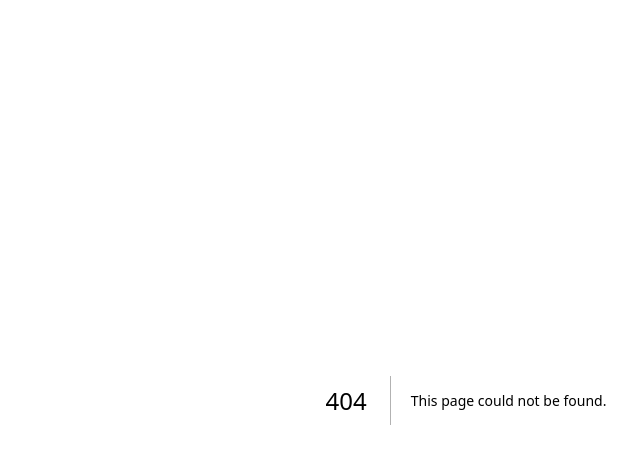
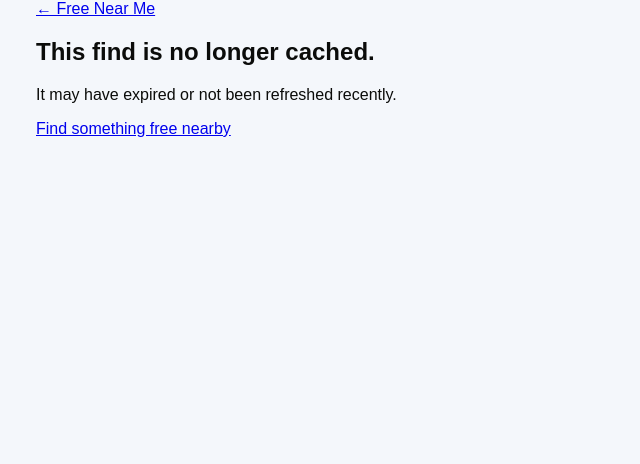
Before and after one commit to tjohn2/freenearme, a Next.js app: page /find/1 in a window 1280 px wide. Before the commit this address had no page. Shown: the top 464 px of the page, without its empty margins (174-814 px from the left). Built offline with nearby package versions, Linux system fonts and the light colour scheme; no server answers; the database is empty.

Commit message:
Add shareable SEO-friendly listing detail pages

```diff
--- /dev/null
+++ b/app/find/[id]/page.tsx
@@ -0,0 +1,15 @@
+import {createClient} from "@supabase/supabase-js";
+import type {Metadata} from "next";
+import Link from "next/link";
+const url=process.env.NEXT_PUBLIC_SUPABASE_URL||"https://pixlqytdhgxcfgagwijy.supabase.co";
+const key=process.env.NEXT_PUBLIC_SUPABASE_ANON_KEY||"sb_publishable_twXglFUicR3kgQ3fTO3pJA_Ji3qwIwm";
+async function getItem(id:string){const db=createClient(url,key);const{data}=await db.from("listing_cache").select("item").eq("id",id).maybeSingle();return data?.item||null}
+export async function generateMetadata({params}:{params:Promise<{id:string}>}):Promise<Metadata>{const{id}=await params;const x=await getItem(decodeURIComponent(id));return x?{title:x.title+" | Free Near Me",description:x.description||("See "+x.title+" on Free Near Me.")}:{title:"Free Near Me"}}
+export default async function FindPage({params}:{params:Promise<{id:string}>}){
+  const{id}=await params;const x=await getItem(decodeURIComponent(id));
+  if(!x)return <main className="detailPage"><Link href="/">← Free Near Me</Link><section className="detailHero"><h1>This find is no longer cached.</h1><p>It may have expired or not been refreshed recently.</p><Link className="detailPrimary" href="/">Find something free nearby</Link></section></main>;
+  const directions=Number.isFinite(Number(x.latitude))&&Number.isFinite(Number(x.longitude))?"https://www.google.com/maps/dir/?api=1&destination="+x.latitude+","+x.longitude:null;
+  const free=x.free_type==="deal"?"DEAL":x.free_type==="signup"?"FREE · SIGNUP":x.free_type==="eligible"?"FREE · ELIGIBLE":x.free_type==="free_with_purchase"?"FREE W/ PURCHASE":x.free_type==="community"?"COMMUNITY REPORTED":"FREE";
+  const structured={"@context":"https://schema.org","@type":x.starts_at?"Event":"Place",name:x.title,description:x.description,url:x.source_url||undefined,startDate:x.starts_at||undefined,endDate:x.ends_at||undefined,location:x.starts_at?{"@type":"Place",name:x.venue,address:x.address||undefined}:undefined};
+  return <main className="detailPage"><Link href="/">← Free Near Me</Link><section className="detailHero"><div className={"badge type-"+x.free_type}>{free}</div><h1>{x.title}</h1><p className="detailVenue">{x.venue}{x.address?" · "+x.address:""}</p>{x.description&&<p>{x.description}</p>}{x.requirements&&<div className="requirements"><b>Requirement:</b> {x.requirements}</div>}<div className="detailFacts"><span>{x.recurrence||x.starts_at?new Date(x.starts_at||Date.now()).toLocaleString():"Anytime"}</span><span>{x.verification_status==="verified"?"✓ Verified":x.verification_status==="source-verified"?"✓ Source verified":"Source discovered"}</span></div><div className="detailActions">{directions&&<a className="detailPrimary" href={directions} target="_blank" rel="noreferrer">Directions</a>}{x.source_url&&<a href={x.source_url} target="_blank" rel="noreferrer">View official source ↗</a>}</div></section><script type="application/ld+json" dangerouslySetInnerHTML={{__html:JSON.stringify(structured)}}/></main>
+}
```
